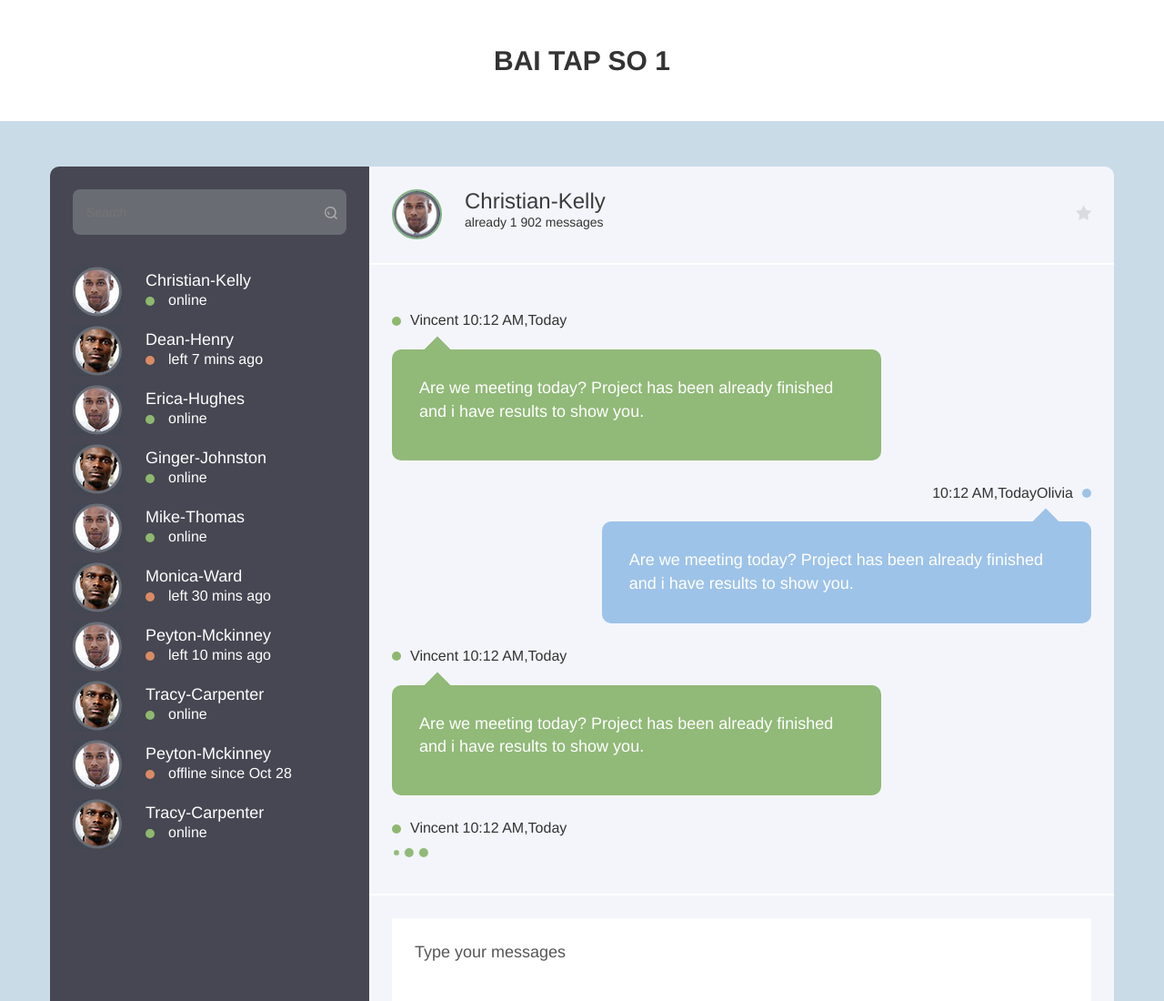
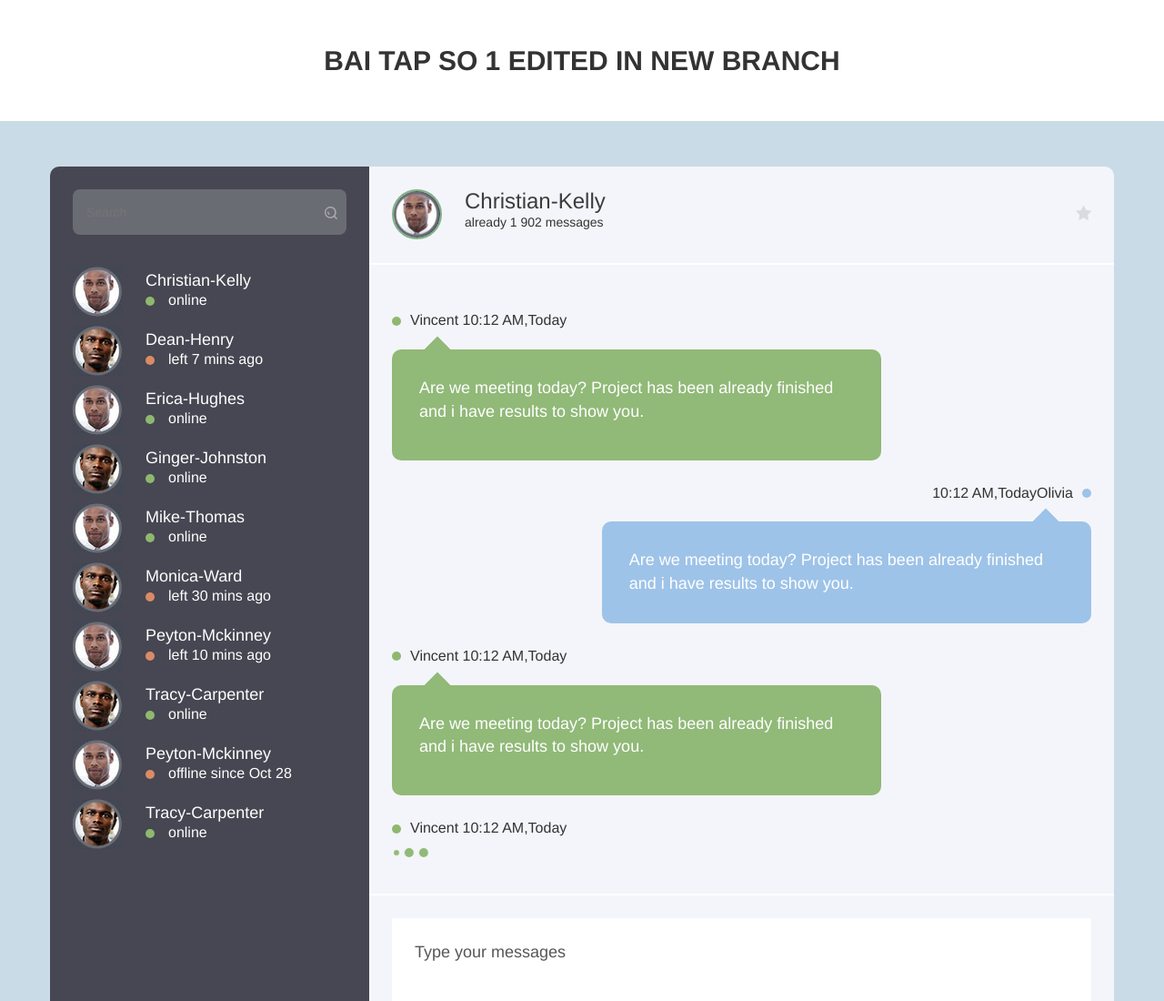
Before and after one commit to luutrang308/reactjs-tr, a plain HTML site: page unit7/index.html in a window 1280 px wide. Shown: the top 1100 px of the page at 91% size. Drawn offline with Linux system fonts and the light colour scheme.

Commit message:
Test pull request with change file

```diff
--- a/unit7/index.html
+++ b/unit7/index.html
@@ -11,7 +11,7 @@
 </head>
 <body>
     <div class="page_title">
-        <h2> BAI TAP SO 1</h2>
+        <h2> BAI TAP SO 1 EDITED IN NEW BRANCH</h2>
     </div>
     <div class="section_chat_group">
         <div class="container">
```
